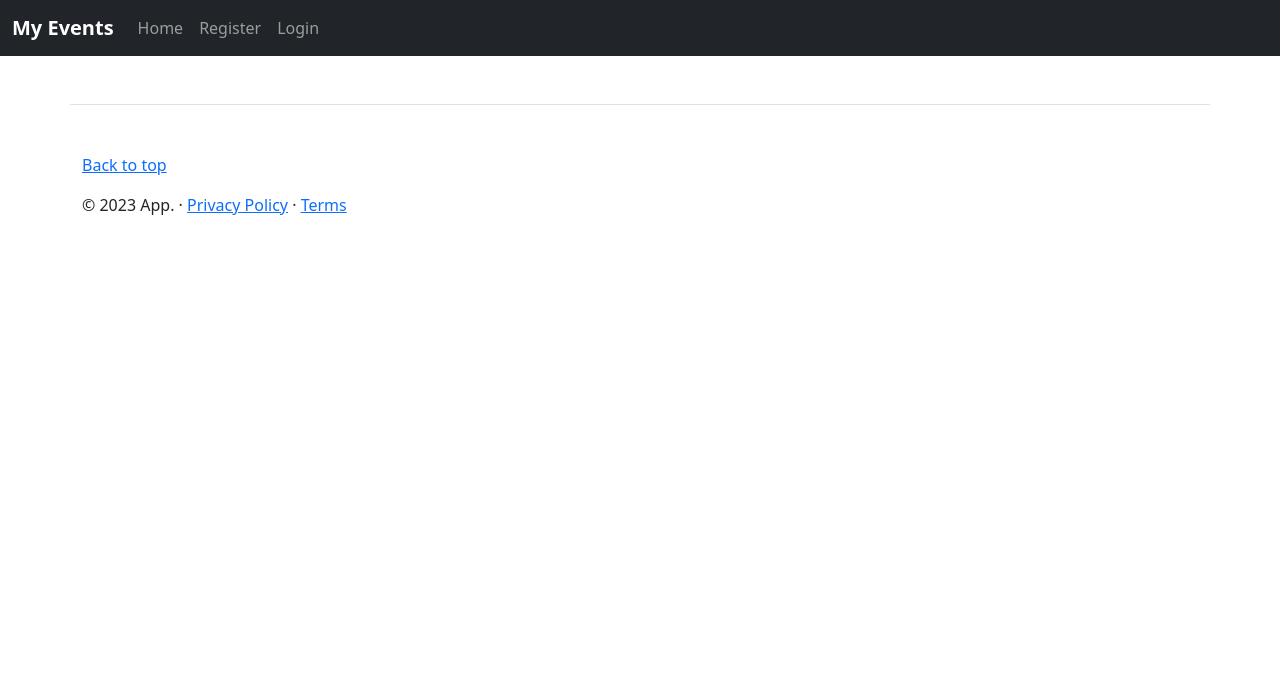
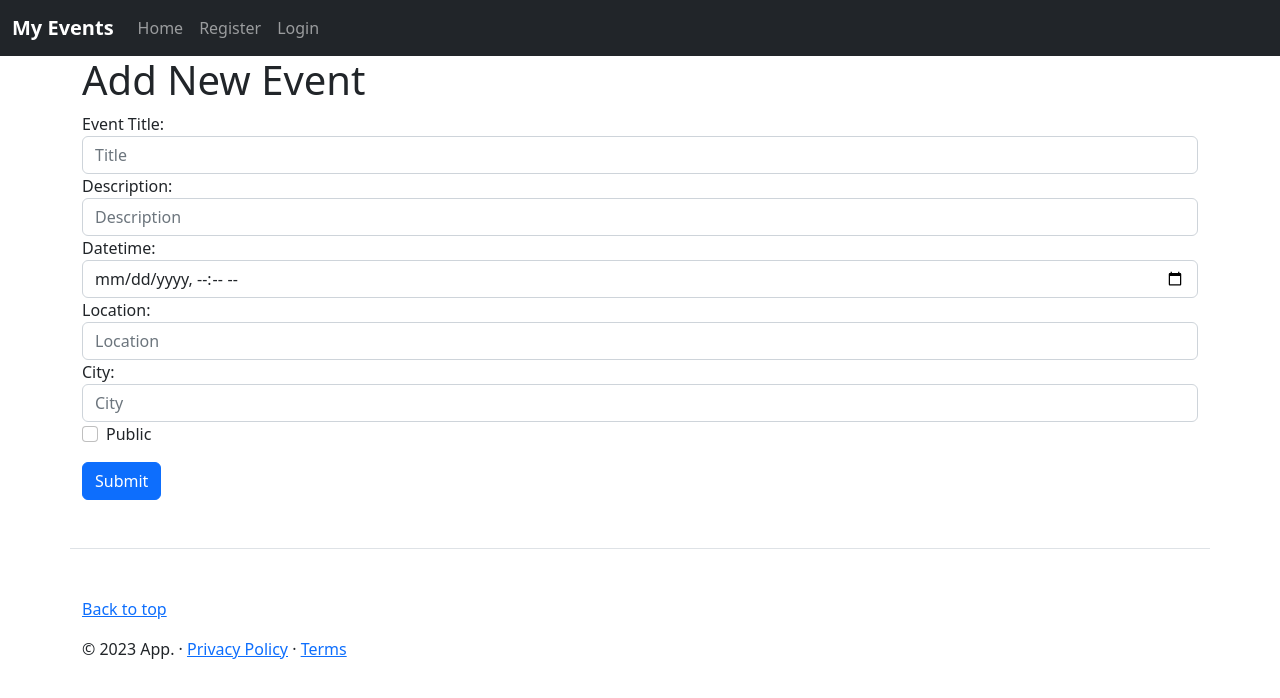
Before and after one commit to inikolao/SmlpeVodaCampPart4, a React (Create React App) app: page /eventadd in a window 1280 px wide. Shown: the top 698 px of the page. Built offline with nearby package versions, Linux system fonts and the light colour scheme.

Commit message:
browsing is working. Redux EVENT and USER library fully functional. log in finish . add event function is not complete. missing owner and files.

```diff
--- a/src/components/pages/EventPage/Manage/addEvent.js
+++ b/src/components/pages/EventPage/Manage/addEvent.js
@@ -1,8 +1,85 @@
-import React from 'react';
+import React, {useEffect, useState} from 'react';
+import {useNavigate} from "react-router-dom";
+import {useDispatch, useSelector} from "react-redux";
+import {changeRegisterStatus} from "../../../../reduxLib/eventsLib";
+import {addEvent} from "../../../../reduxLib/eventsLib";
+
+const initialState ={
+    "title": "",
+    "description": "",
+    "datetime": "",
+    "location": "",
+    "city": "",
+    "ownerid": 0,
+    "public": false,
+}
 
 function AddEvent() {
+
+    const [eventreg, setEventreg] = useState(initialState);
+    let navigate = useNavigate();
+    let dispatch = useDispatch();
+    const [selectedOption, setSelectedOption] = useState('');
+    let registerstatus = useSelector((state)=> state.eventsreducer.registerstatus);
+    let isLoggedin = useSelector((state)=> state.userreducer.loginstatus);
+    //let isLoggedin = useSelector((state)=> state.userreducer.id);
+
+    useEffect(()=>{
+        if(registerstatus === 'success'){
+            alert('Registration successful')
+            navigate('/login')
+            dispatch(changeRegisterStatus());
+        }
+
+    },[registerstatus]);
+
+    const handleSubmit = (event)=>{
+        event.preventDefault();
+        // console.log('Selected option:', selectedOption);
+        //console.log('City option:', user.city);
+        dispatch(addEvent(eventreg));
+        // You can do something with the selected option here
+
+
+    }
+
     return (
-        <div></div>
+        <div className="container">
+            <h1>Add New Event</h1>
+            <form>
+                <div className="form-group">
+                    <label htmlFor="title">Event Title:</label>
+                    <input type="text" className="form-control" id="title" placeholder="Title" name="title" value={eventreg.title} onChange={(event)=>setEventreg({...eventreg, [event.target.name]:event.target.value})}/>
+                </div>
+                <div className="form-group">
+                    <label htmlFor="name">Description:</label>
+                    <input type="text" className="form-control" id="Description" placeholder="Description" name="description" value={eventreg.description} onChange={(event)=>setEventreg({...eventreg, [event.target.name]:event.target.value})}/>
+                </div>
+                <div className="form-group">
+                    <label htmlFor="surname">Datetime:</label>
+                    <input type="datetime-local" className="form-control" id="datetime" name="datetime" placeholder="Datetime" value={eventreg.datetime} onChange={(event)=>setEventreg({...eventreg, [event.target.name]:event.target.value})}/>
+                </div>
+                <div className="form-group">
+                    <label htmlFor="City">Location:</label>
+                    <input type="text" className="form-control" id="location" name="location" placeholder="Location" value={eventreg.location} onChange={(event)=>setEventreg({...eventreg, [event.target.name]:event.target.value})}/>
+                </div>
+                <div className="form-group">
+                    <label htmlFor="email">City:</label>
+                    <input type="email" className="form-control" id="city" name="city" placeholder="City"  value={eventreg.city} onChange={(event)=>setEventreg({...eventreg, [event.target.name]:event.target.value})}/>
+                </div>
+                <div className="form-check mb-3">
+                    <input
+                        type="checkbox"
+                        className="form-check-input"
+                        name="public"
+                        checked={eventreg.public}
+                        onChange={(event)=>setEventreg({...eventreg, [event.target.name]:event.target.checked})}
+                    />
+                    <label className="form-check-label" htmlFor="public">Public</label>
+                </div>
+                <button type="submit" className="btn btn-primary" onClick={handleSubmit}>Submit</button>
+            </form>
+        </div>
     );
 }
 
--- a/src/reduxLib/eventsLib.js
+++ b/src/reduxLib/eventsLib.js
@@ -154,7 +154,18 @@ const eventslice = createSlice({
         })
         builder.addCase(deleteEvent.rejected, (state, action)=>{
             state.editstatus='error';
-            state.error = state.error.message || 'Failed to edit event by id flag';
+            state.error = state.error.message || 'Failed to delete event';
+        })
+        builder.addCase(addEvent.pending, (state, action)=>{
+            state.editstatus='loading';
+        })
+        builder.addCase(addEvent.fulfilled, (state, action)=>{
+            state.editstatus = 'success';
+            //state.selectedEvent = state.selectedEvent.concat(action.payload);
+        })
+        builder.addCase(addEvent.rejected, (state, action)=>{
+            state.editstatus='error';
+            state.error = state.error.message || 'Failed to add event';
         })
     }
 })
```
